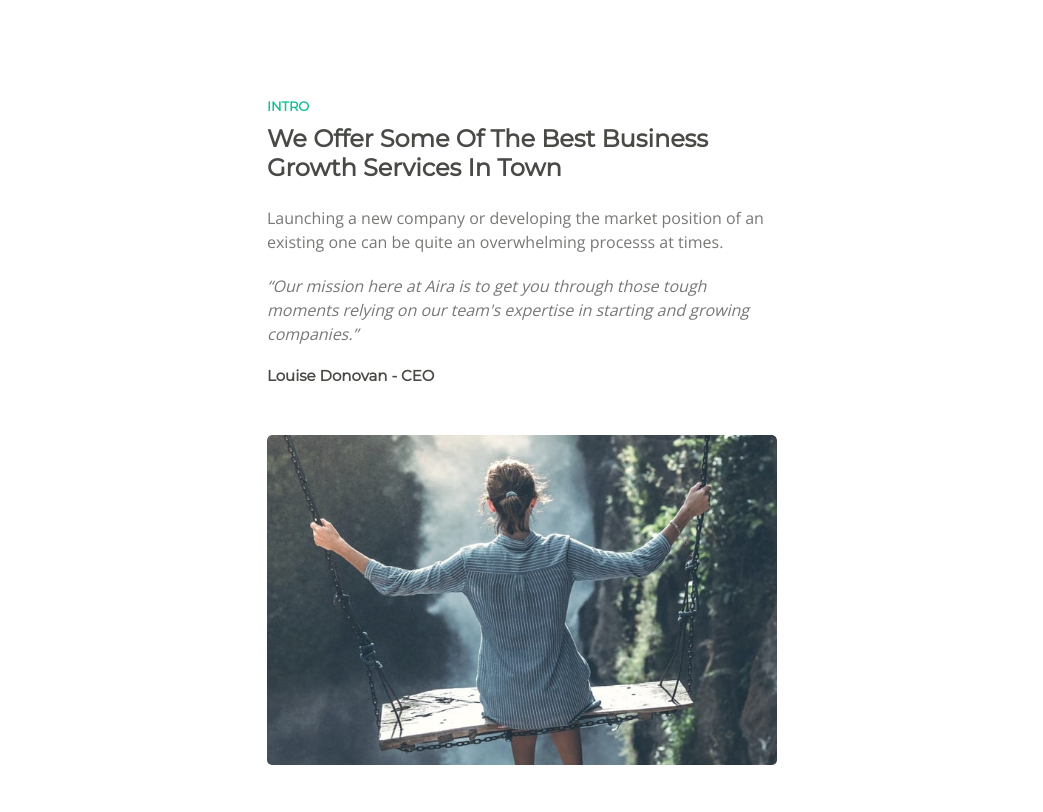
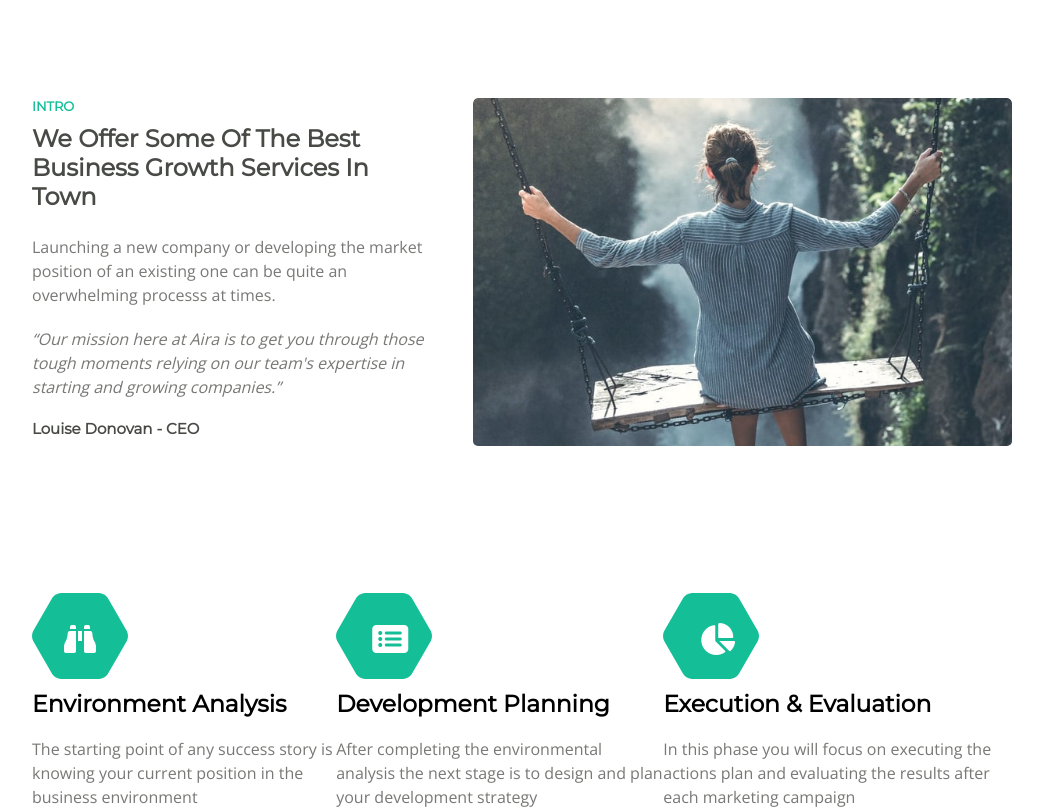
Before and after one commit to estevaog3/AriaBusiness, a plain HTML site: page index.html in a window 1280 px wide. Shown: the part 512-1324 px from the top of the page, without its empty margins (118-1161 px from the left). Drawn offline with nearby package versions, Linux system fonts and the light colour scheme.

Commit message:
Add initial style for medium and big screens

```diff
--- a/css/styles.css
+++ b/css/styles.css
@@ -234,3 +234,50 @@
 .intro__icon-container .fas{
   font-size: 1.6em;
 }
+
+/* on medium screen sizes */
+
+@media only screen and (min-width: 755px){
+  #intro{
+    max-width: 690px;
+  }
+}
+
+/* on large screen sizes */
+
+@media only screen and (min-width: 980px){
+  #intro{
+    max-width: 980px;
+  }
+
+  .intro__content{
+    flex-direction: row;
+    justify-content: space-between;
+  }
+
+  .intro__steps{
+    flex-direction: row;
+  }
+
+  .intro__steps li{
+    margin-top: 0;
+    text-align: left;
+  }
+
+  .intro__icon-container i {
+    position: absolute;
+    z-index: 2;
+    top: 50%;
+    left: 0;
+    transform: translate(100%, -50%);
+  }
+
+  .intro__content > div{
+    width: 40%;
+  }
+
+  .intro__content .intro__image-container{
+    width: 55%;
+  }
+
+}
--- a/index.html
+++ b/index.html
@@ -43,6 +43,7 @@
   </section>
   <section id="intro">
     <div class="intro__content">
+      <div>
         <div class="intro__heading-container">
           <h4 class="small-text-uppercase">INTRO</h4>
           <h2 class="medium-heading">We Offer Some Of The Best Business Growth Services In Town</h2>
@@ -54,6 +55,7 @@
           </p>
           <q class="small-text quote">Our mission here at Aira is to get you through those tough moments relying on our team's expertise in starting and growing companies.</q>
           <h4 class="small-heading">Louise Donovan - CEO</h4>
+        </div>
       </div>
       <div class="intro__image-container">
         <img src="./assets/intro-woman.jpg" alt="Woman">
```
Lines whose indentation alone changed are shown as unchanged.
